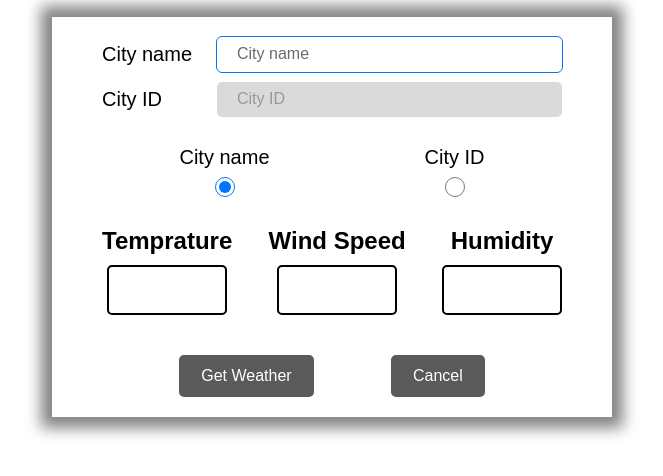
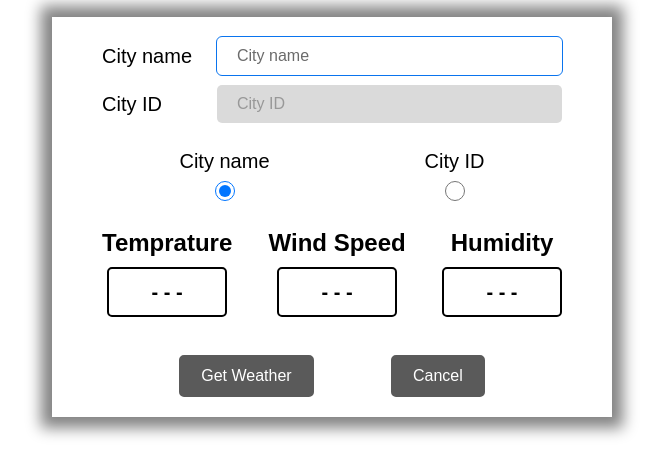
Before and after one commit to ziukoff1985/freshcode-js-hw-18-get-weather, a plain HTML site: page index.html in a window 1280 px wide. Shown: the part 68-544 px from the top of the page, without its empty margins (308-971 px from the left). Drawn offline with Linux system fonts and the light colour scheme.

Commit message:
Complete working version before optimization

```diff
--- a/assets/css/styles.css
+++ b/assets/css/styles.css
@@ -53,6 +53,7 @@ h1 {
     border: none;
     border-radius: 5px;
     background-color: #ffffff;
+    font-size: 16px;
 }
 
 .input:focus {
--- a/src/index.js
+++ b/src/index.js
@@ -2,6 +2,51 @@
 
 const API_KEY = '7dadff2236bcd1bfd68b5922550ee28c';
 const BASE_URL = `https://api.openweathermap.org/data/2.5/weather?appid=${API_KEY}&units=metric`;
+
+const radios = document.querySelectorAll('.radio');
+const inputs = document.querySelectorAll('.input');
+const buttons = document.querySelectorAll('.button');
+const form = document.querySelector('.form');
+
+const [cityNameRadio, cityIdRadio] = radios;
+const [cityNameInput, cityIdInput] = inputs;
+const [getWeatherBtn, cancelBtn] = buttons;
+
+function setInitialState() {
+    cityNameRadio.checked = true;
+    cityIdRadio.checked = false;
+    toggleDisabledFields();
+}
+
+setInitialState();
+
+radios.forEach((radio) => {
+    radio.addEventListener('change', toggleDisabledFields);
+});
+
+function toggleDisabledFields() {
+    const weatherProps = document.querySelectorAll('.prop-value');
+    weatherProps.forEach((element) => (element.textContent = '- - -'));
+    cityNameRadio.checked ? searchByCityName() : searchByCityId();
+    cityIdInput.value = '';
+    cityNameInput.value = '';
+}
+
+function searchByCityName() {
+    cityIdInput.disabled = true;
+    cityNameInput.disabled = false;
+    cityIdInput.classList.add('disabled');
+    cityNameInput.classList.remove('disabled');
+    cityNameInput.focus();
+}
+
+function searchByCityId() {
+    cityNameInput.disabled = true;
+    cityIdInput.disabled = false;
+    cityNameInput.classList.add('disabled');
+    cityIdInput.classList.remove('disabled');
+    cityIdInput.focus();
+}
 
 async function getWeatherData(city) {
     try {
@@ -22,17 +67,6 @@ async function getWeatherData(city) {
     }
 }
 
-const radios = document.querySelectorAll('.radio');
-const inputs = document.querySelectorAll('.input');
-const buttons = document.querySelectorAll('.button');
-const form = document.querySelector('.form');
-
-const [cityNameRadio, cityIdRadio] = radios;
-const [cityNameInput, cityIdInput] = inputs;
-const [getWeatherBtn, cancelBtn] = buttons;
-
-setInitialState();
-
 form.addEventListener('submit', (event) => {
     event.preventDefault();
     const city = cityNameRadio.checked
@@ -42,14 +76,6 @@ form.addEventListener('submit', (event) => {
 });
 
 cancelBtn.addEventListener('click', setInitialState);
-
-function setInitialState() {
-    const weatherProps = document.querySelectorAll('.prop-value');
-    weatherProps.forEach((element) => (element.textContent = ''));
-    cityNameRadio.checked = true;
-    cityIdRadio.checked = false;
-    toggleDisabledFields();
-}
 
 function renderWeatherData(data) {
     const {
@@ -62,38 +88,3 @@ function renderWeatherData(data) {
     humidityElement.textContent = `${humidity} %`;
     windElement.textContent = `${speed} m/s`;
 }
-
-// inputs.forEach((input) => {
-//     if (input.name === 'cityName') {
-//         input.focus();
-//         input.disabled = false;
-//         input.classList.remove('disabled');
-//     } else {
-//         input.disabled = true;
-//         input.classList.add('disabled');
-//     }
-// });
-
-radios.forEach((radio) => {
-    radio.addEventListener('change', toggleDisabledFields);
-});
-
-function toggleDisabledFields() {
-    if (cityNameRadio.checked) {
-        cityIdInput.disabled = true;
-        cityNameInput.disabled = false;
-        cityIdInput.classList.add('disabled');
-        cityNameInput.classList.remove('disabled');
-        cityNameInput.focus();
-        cityIdInput.value = '';
-        cityNameInput.value = '';
-    } else {
-        cityNameInput.disabled = true;
-        cityIdInput.disabled = false;
-        cityNameInput.classList.add('disabled');
-        cityIdInput.classList.remove('disabled');
-        cityIdInput.focus();
-        cityNameInput.value = '';
-        cityIdInput.value = '';
-    }
-}
```
